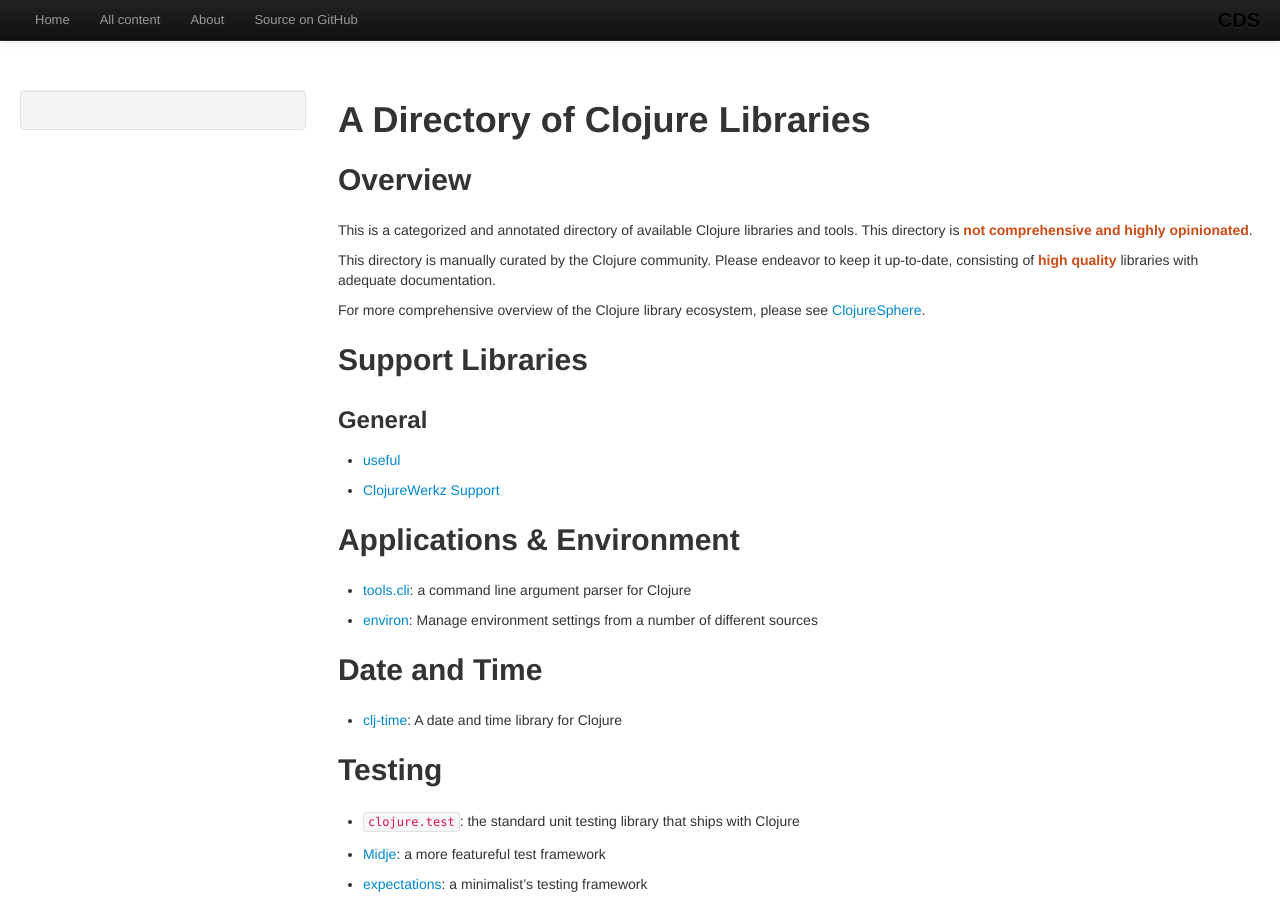
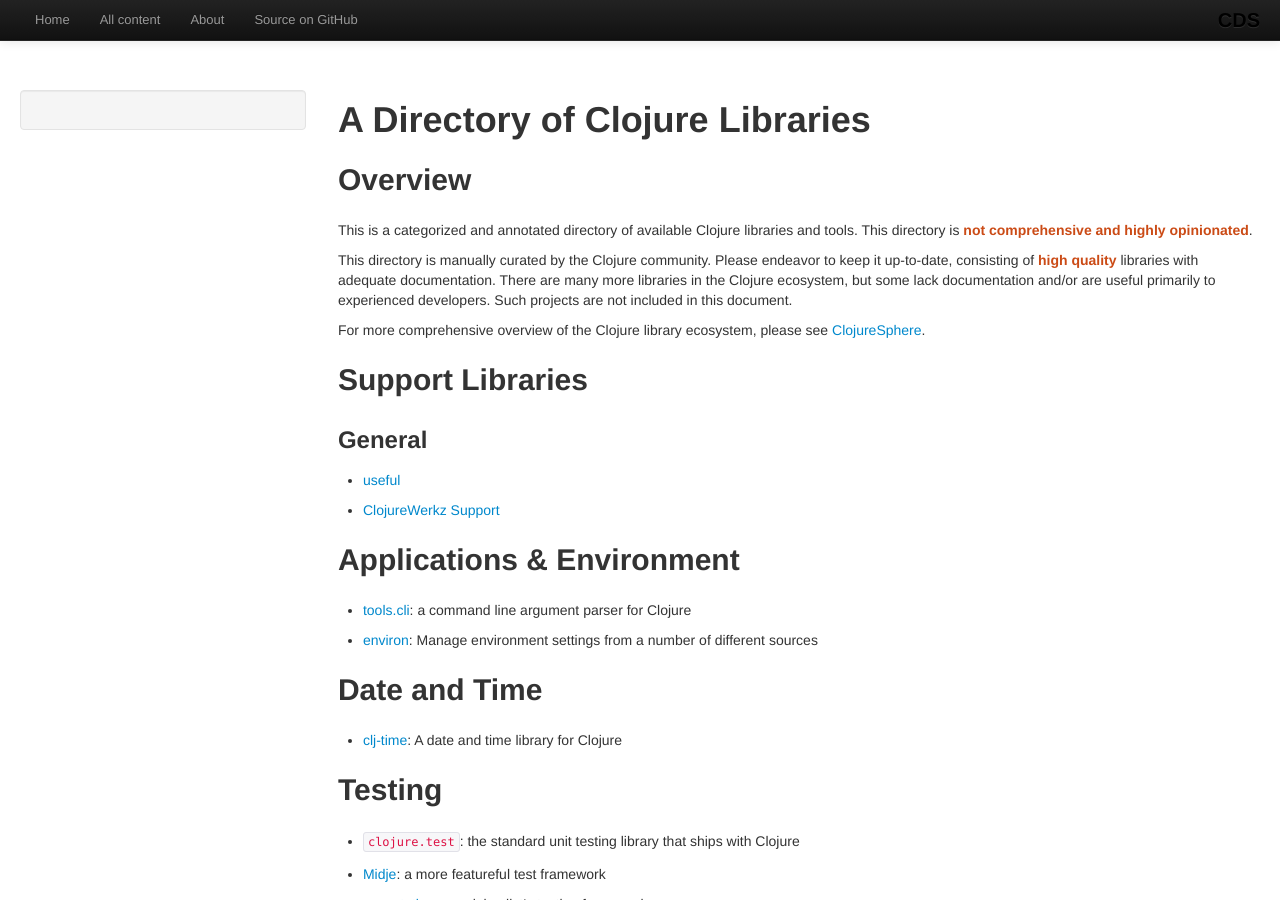
Before and after one commit to clojuredocs/guides, a Jekyll site: the page built from articles/ecosystem/libraries_directory.md, in a window 1280 px wide and 900 px high. Built offline with Jekyll 4.4.1, drawn with Linux system fonts in a browser that asks for light colours; some web fonts are replaced; Markdown is read by kramdown in place of the engine named in the settings.

Commit message:
More Libraries Directory updates based on feedback

```diff
--- a/articles/ecosystem/libraries_directory.md
+++ b/articles/ecosystem/libraries_directory.md
@@ -9,7 +9,9 @@
 libraries and tools. This directory is **not comprehensive and highly opinionated**.
 
 This directory is manually curated by the Clojure community. Please endeavor to keep it up-to-date,
-consisting of **high quality** libraries with adequate documentation.
+consisting of **high quality** libraries with adequate documentation. There are many more libraries in the Clojure
+ecosystem, but some lack documentation and/or are useful primarily to experienced developers. Such projects
+are not included in this document.
 
 For more comprehensive overview of the Clojure library ecosystem, please see [ClojureSphere](http://clojuresphere.com/).
 
```
Also changed, not shown: other parts of articles/ecosystem/libraries_directory.md (+4 -0 lines).
